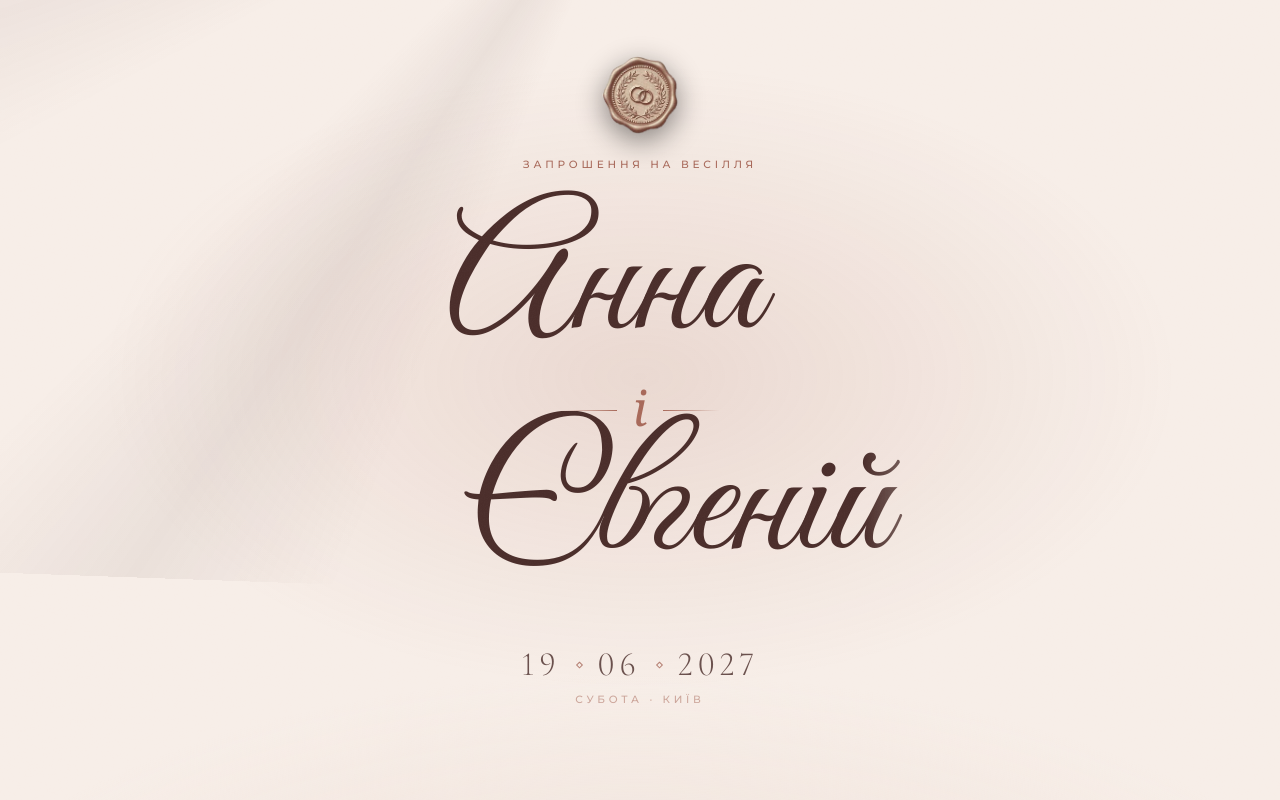
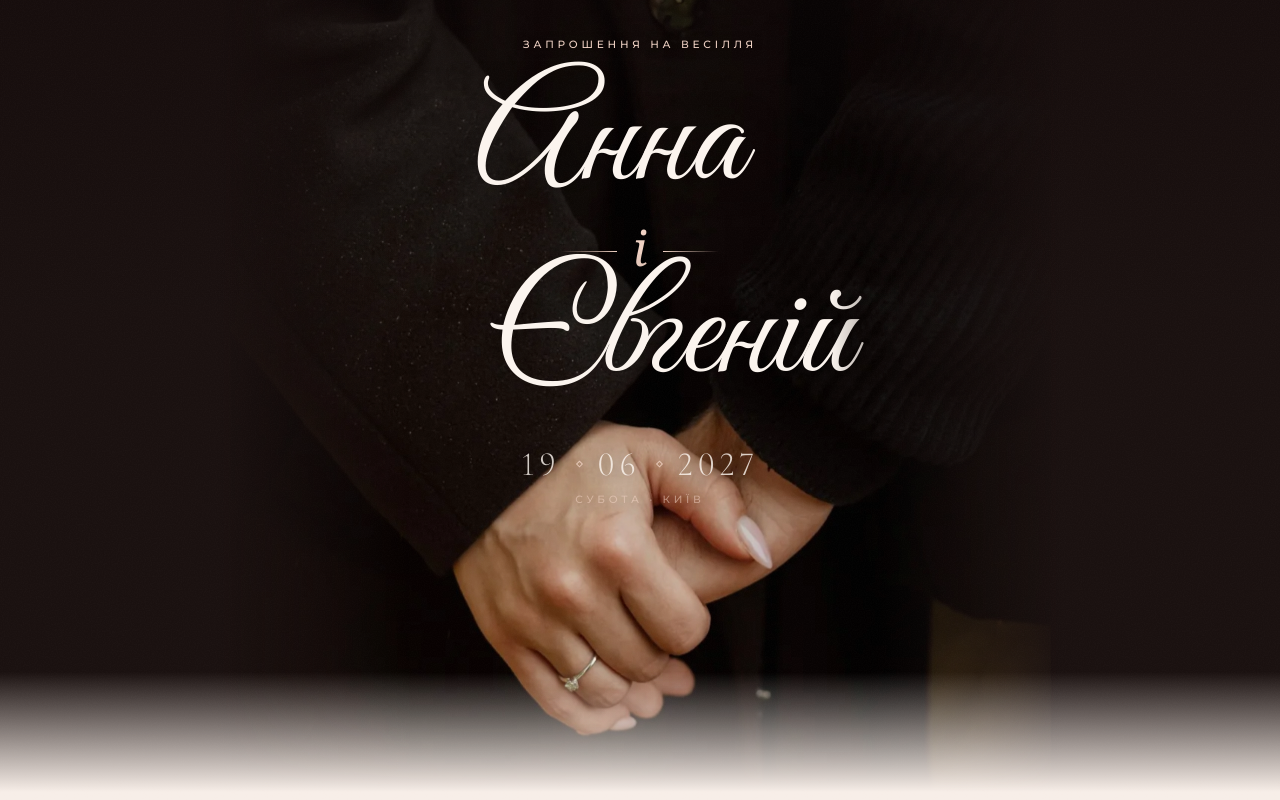
Before and after one commit to kexx0412/site-wedding, a plain HTML site: page index.html in a window 1280 px wide. Both pictures are taken after a click on the button "Відкрити запрошення". Shown: the top 800 px of the page. Drawn offline with nearby package versions, Linux system fonts and the light colour scheme; animation ran at ten frames a second.

Commit message:
Перший екран з фото пари, імена каліграфією поверх фото
Co-Authored-By: Claude Opus 5.5 <noreply@anthropic.com>
Claude-Session: https://claude.ai/code/session_01E5MBKTJVm787VtN7VAbotr

```diff
--- a/index.html
+++ b/index.html
@@ -9,12 +9,13 @@
 <meta name="theme-color" content="#f7eee8">
 <meta property="og:title" content="Анна і Євгеній · Запрошення на весілля">
 <meta property="og:description" content="Ми будемо щасливі розділити з вами наш особливий день">
-<meta property="og:image" content="assets/seal.png">
+<meta property="og:image" content="assets/couple.jpg">
 <link rel="preconnect" href="https://fonts.googleapis.com">
 <link rel="preconnect" href="https://fonts.gstatic.com" crossorigin>
 <link rel="stylesheet" href="https://fonts.googleapis.com/css2?family=Great+Vibes&family=Cormorant+Garamond:ital,wght@0,300;0,400;0,500;1,300;1,400&family=Montserrat:wght@300;400;500&display=swap">
 <link rel="preload" as="image" href="assets/envelope.webp">
 <link rel="preload" as="image" href="assets/seal.webp">
+<link rel="preload" as="image" href="assets/couple.webp">
 <style>
 /* Layout: one narrow "letter" column on a deep wine ground; full‑bleed satin ribbons and ivory paper cards punctuate it. Deliberately single dark theme (an evening invitation). */
 :root{
@@ -156,6 +157,32 @@ body::after{content:"";position:fixed;inset:0;pointer-events:none;z-index:50;opa
 .scroll-cue span{font:500 9.5px/1 var(--sans);letter-spacing:.38em;text-transform:uppercase;color:var(--rose)}
 .scroll-cue i{width:1px;height:42px;background:linear-gradient(var(--rose),transparent);animation:drip 2.4s ease-in-out infinite;transform-origin:top}
 @keyframes drip{0%{transform:scaleY(0)}50%{transform:scaleY(1)}100%{transform:scaleY(1);opacity:0}}
+
+/* hero with the couple's photo */
+.hero-ph{justify-content:space-between;background:var(--wine-900);color:var(--champagne);
+  --champagne:#fbf4ee;--text-rgb:251,244,238;--strong:#fff;--rose:#f0d2c4;--rose-rgb:240,210,196;--rose-soft:rgba(240,210,196,.5);
+  padding-block:calc(env(safe-area-inset-top,0px) + 40px) 26px}
+.hero-top,.hero-bottom{position:relative;z-index:2;display:flex;flex-direction:column;align-items:center}
+.hero-photo{position:absolute;inset:0;background:#1a1110 url(assets/couple.webp) 52% 0/auto 135% no-repeat;transform:scale(1.1);transition:transform 10s cubic-bezier(.2,.6,.2,1)}
+.site.enter .hero-photo{transform:scale(1)}
+.hero-shade{position:absolute;inset:0;background:
+  linear-gradient(180deg, rgba(18,9,9,.5) 0%, rgba(18,9,9,.22) 30%, rgba(18,9,9,0) 46%, rgba(18,9,9,0) 76%, var(--wine-900) 99%)}
+.hero-ph .hero-seal{display:none}
+.hero-ph .silk{display:none}
+.hero-ph .scroll-cue span{color:rgb(var(--accent-rgb))}
+.hero-ph .scroll-cue i{background:linear-gradient(rgb(var(--accent-rgb)),transparent)}
+@media (min-aspect-ratio: 3/4){
+  .hero-photo{background-size:auto 150%;background-position:50% 0}
+  .hero-shade{background:
+    linear-gradient(180deg, rgba(18,9,9,.45) 0%, rgba(18,9,9,0) 40%, rgba(18,9,9,0) 84%, var(--wine-900) 99%),
+    linear-gradient(90deg, #1a1110 17%, rgba(26,17,16,0) 32%, rgba(26,17,16,0) 68%, #1a1110 83%)}
+}
+.hero-ph .names{margin-top:10px}
+.hero-ph .names .nm{text-shadow:0 4px 34px rgba(0,0,0,.55) !important;font-size:clamp(76px,21vw,150px)}
+.hero-ph .hero-date,.hero-ph .hero-day{text-shadow:0 2px 14px rgba(0,0,0,.5)}
+.hero-ph .hero-date{margin-top:12px}
+.hero-ph .scroll-cue{margin-top:28px}
+.hero-ph .eyebrow{text-shadow:0 1px 10px rgba(0,0,0,.6)}
 
 /* satin ribbons */
 .silk{display:block;width:100%;height:170px;pointer-events:none}
@@ -389,8 +416,10 @@ fieldset.f{border:0;margin:0;padding:0;min-width:0}
 <main class="site" id="site">
 
   <!-- HERO -->
-  <section class="hero band">
-    <div class="hero-glow"></div>
+  <section class="hero hero-ph band">
+    <div class="hero-photo" aria-hidden="true"></div>
+    <div class="hero-shade" aria-hidden="true"></div>
+    <div class="hero-top">
     <img class="hero-seal" src="assets/seal.webp" alt="" data-in style="--d:.2s">
     <p class="eyebrow" data-in style="--d:.35s">Запрошення на весілля</p>
     <h1 class="names" aria-label="Анна і Євгеній">
@@ -400,9 +429,11 @@ fieldset.f{border:0;margin:0;padding:0;min-width:0}
     </h1>
     <p class="hero-date" data-in style="--d:2.4s" data-hero-date><span>19</span><i></i><span>06</span><i></i><span>2027</span></p>
     <p class="hero-day" data-in style="--d:2.6s" data-hero-day>субота · Київ</p>
+    </div>
+    <div class="hero-bottom">
     <div class="scroll-cue" data-in style="--d:3.2s" aria-hidden="true"><span>гортайте</span><i></i></div>
-    <canvas class="silk" data-silk="hero" aria-hidden="true"></canvas>
-  </section>
+    </div>
+      </section>
 
   <!-- LETTER -->
   <section class="band sec" style="padding-top:40px">
```
Also changed, not shown: assets/couple.jpg (added), assets/couple.webp (added).
